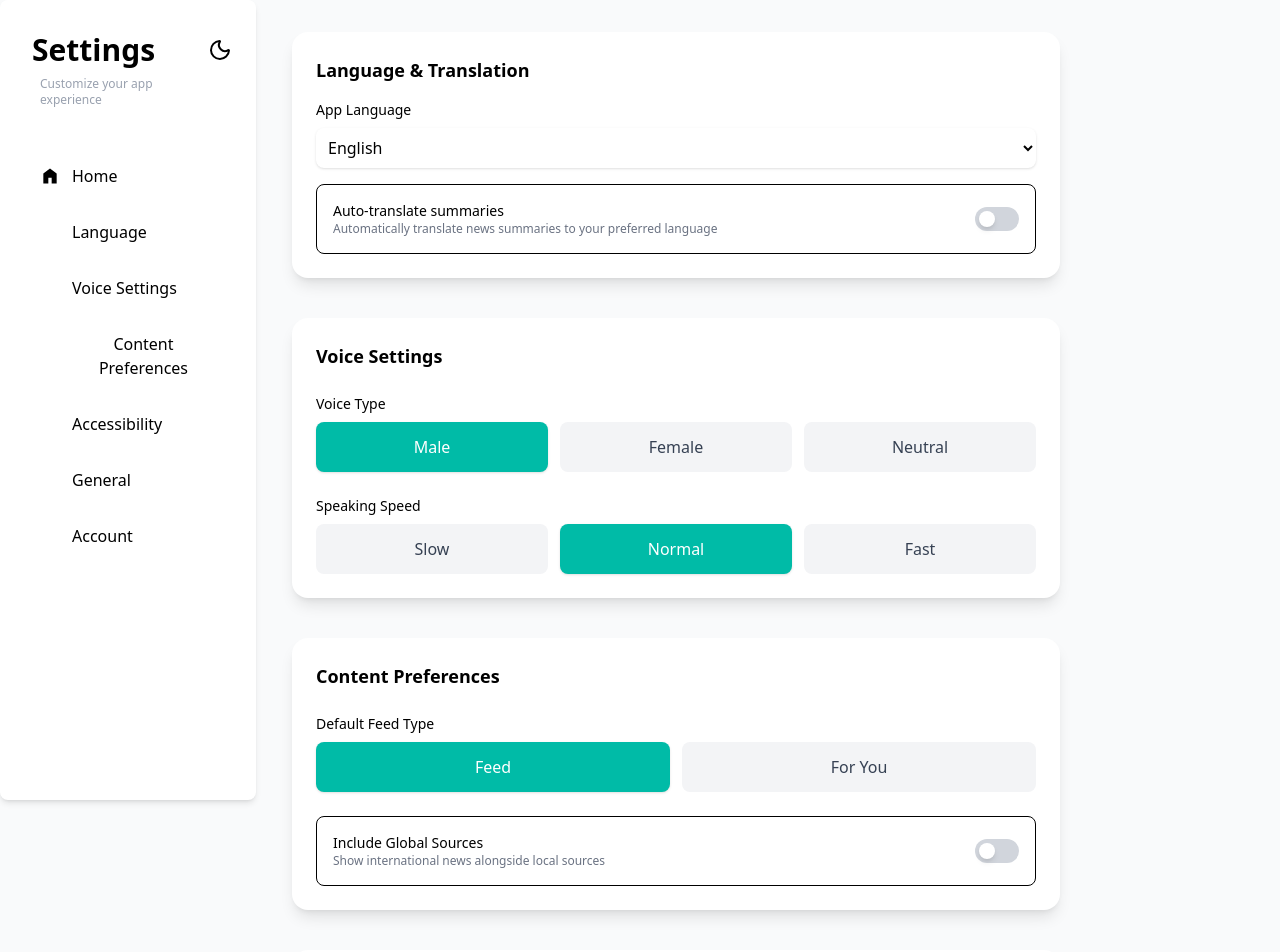
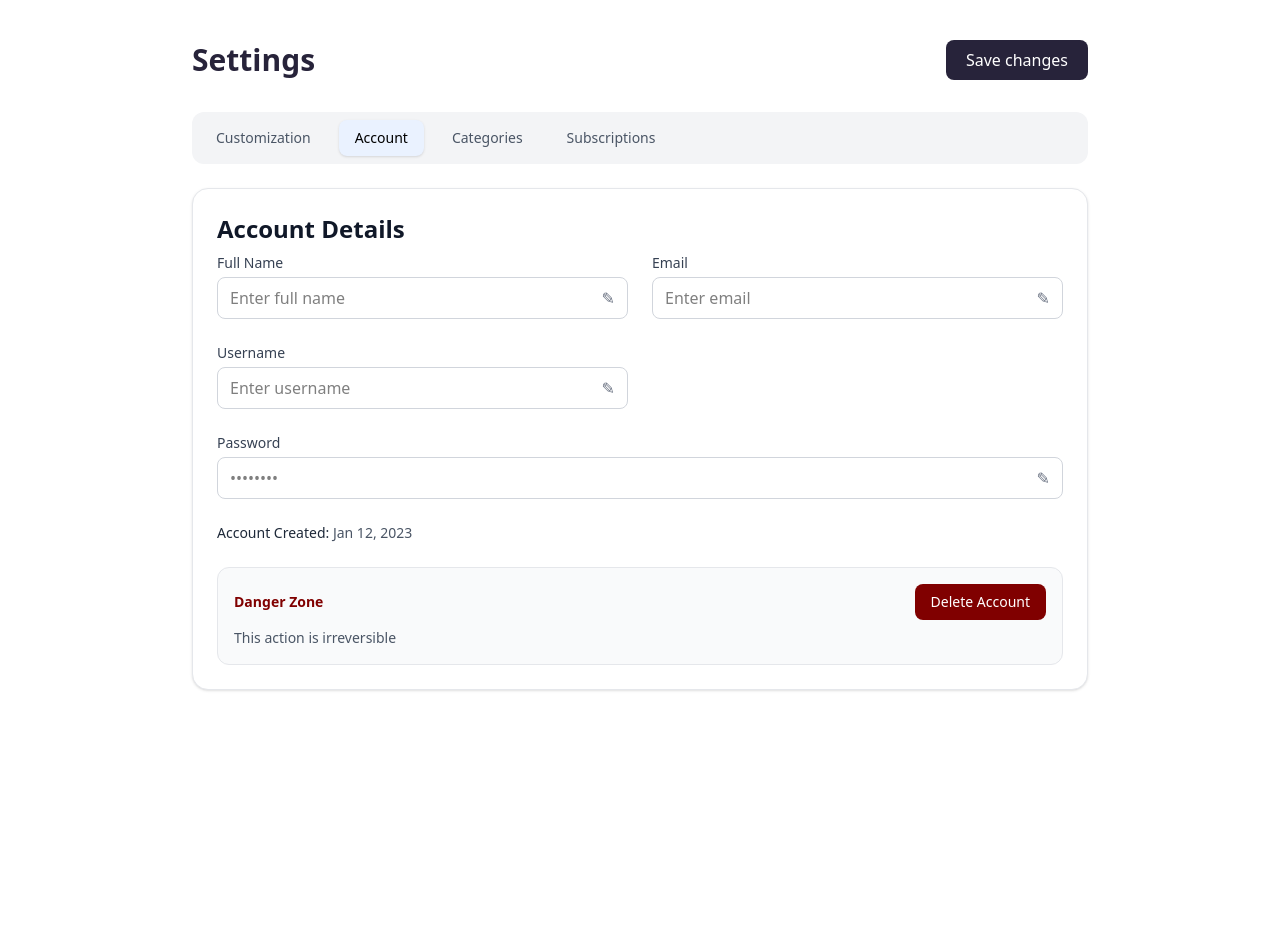
Before and after one commit to nathnaeltamirat/news-brief-frontend, a Next.js app in the folder news_brief/: page /setting in a window 1280 px wide. Shown: the top 952 px of the page. After the commit the page ends 800 px from the top, so only its background shows below. Built offline with nearby package versions, Linux system fonts and the light colour scheme.

Commit message:
made fixes to the setting

```diff
--- a/news_brief/src/app/setting/page.tsx
+++ b/news_brief/src/app/setting/page.tsx
@@ -1,285 +1,328 @@
 "use client";
-import React, { useContext, useState } from "react";
-import Navbar from "../../components/siderbar/setting";
-import { useRouter } from "next/navigation";
-import { ThemeContext } from "../contexts/ThemeContext";
+import React, { useState } from "react";
+import { Newspaper, Podcast, Rss } from "lucide-react";
 
-export default function Settings() {
-  const [voiceType, setVoiceType] = useState("Male");
-  const [speed, setSpeed] = useState("Normal");
-  const [feedType, setFeedType] = useState("Feed");
-  const [autoTranslate, setAutoTranslate] = useState(false);
-  const [globalSources, setGlobalSources] = useState(false);
-  const [textSize, setTextSize] = useState("Medium");
-  const [highContrast, setHighContrast] = useState(false);
-  const [offlineMode, setOfflineMode] = useState(false);
+type TabId = "customization" | "account" | "categories" | "subscriptions";
 
-  const [user, setUser] = useState<{ name: string } | null>({ name: "Meki" });
-  const context = useContext(ThemeContext);
-  if (!context)
-    throw new Error("ToggleButton must be used inside ThemeProvider");
-  const { theme } = context;
-  const router = useRouter();
+const SettingsPage = () => {
+  const [activeTab, setActiveTab] = useState<TabId>("account");
 
-  const handleLogout = () => {
-    setUser(null);
-    router.push("/");
+  const [tags, setTags] = useState(["Technology", "Climate", "AI"]);
+  const [newTag, setNewTag] = useState("");
+
+  const [subscriptions, setSubscriptions] = useState([
+    {
+      id: 1,
+      name: "The Daily Journal",
+      icon: <Newspaper className="w-5 h-5" />,
+    },
+    { id: 2, name: "Tech Brief Weekly", icon: <Podcast className="w-5 h-5" /> },
+    { id: 3, name: "Global News RSS", icon: <Rss className="w-5 h-5" /> },
+  ]);
+  const [newSubscription, setNewSubscription] = useState("");
+
+  const [fullName, setFullName] = useState("");
+  const [email, setEmail] = useState("");
+  const [password, setPassword] = useState("");
+
+  const tabs: { id: TabId; label: string }[] = [
+    { id: "customization", label: "Customization" },
+    { id: "account", label: "Account" },
+    { id: "categories", label: "Categories" },
+    { id: "subscriptions", label: "Subscriptions" },
+  ];
+
+  const addTag = () => {
+    if (newTag.trim() !== "" && !tags.includes(newTag)) {
+      setTags([...tags, newTag]);
+      setNewTag("");
+    }
   };
 
-  // Toggle button helpers
-  const toggleButtonClasses = (isOn: boolean) =>
-    `relative inline-flex h-6 w-11 items-center rounded-full transition-colors duration-300 ${
-      isOn
-        ? theme === "light"
-          ? "bg-teal-500"
-          : "bg-sky-400"
-        : theme === "light"
-        ? "bg-gray-300"
-        : "bg-gray-700"
-    }`;
+  const removeTag = (tag: string) => setTags(tags.filter((t) => t !== tag));
 
-  const toggleKnobClasses = (isOn: boolean) =>
-    `inline-block h-4 w-4 transform rounded-full bg-white shadow-md transition-transform duration-300 ${
-      isOn ? "translate-x-6" : "translate-x-1"
-    }`;
+  const addSubscription = () => {
+    if (newSubscription.trim() !== "") {
+      setSubscriptions([
+        ...subscriptions,
+        {
+          id: Date.now(),
+          name: newSubscription,
+          icon: <Newspaper className="w-5 h-5" />,
+        },
+      ]);
+      setNewSubscription("");
+    }
+  };
 
-  // Selection buttons
-  const selectionButtonClasses = (selected: boolean) =>
-    selected
-      ? theme === "light"
-        ? "bg-teal-500 text-white shadow hover:shadow-md border-transparent"
-        : "bg-sky-400 text-white shadow hover:shadow-md border-transparent"
-      : theme === "light"
-      ? "bg-gray-100 text-gray-700 border-transparent hover:bg-gray-200 hover:shadow-sm"
-      : "bg-gray-700 text-white border-transparent hover:bg-gray-600 hover:shadow-sm";
+  const removeSubscription = (id: number) =>
+    setSubscriptions(subscriptions.filter((s) => s.id !== id));
 
   return (
-    <div
-      className={`flex transition-colors ${
-        theme === "light" ? "bg-gray-50 text-black" : "bg-gray-900 text-white"
+    <div className="flex flex-col md:flex-row min-h-screen bg-white">
+      <div className="flex-1 pt-6 md:pt-10 px-4 sm:px-6 lg:px-8 flex justify-center">
+        <div className="w-full max-w-4xl">
+          {/* Header */}
+          <div className="flex flex-col md:flex-row justify-between items-start md:items-center mb-6 md:mb-8 gap-4 md:gap-0">
+            <div>
+              <h1 className="text-2xl sm:text-3xl font-semibold text-[#27233A]">
+                Settings
+              </h1>
+            </div>
+            <button className="bg-[#27233A] text-white px-5 py-2 rounded-lg transition-colors duration-200 w-full md:w-auto hover:bg-[#2F2C44]">
+              Save changes
+            </button>
+          </div>
+
+          {/* Tabs */}
+          <div className="flex overflow-x-auto space-x-3 mb-6 bg-gray-100 p-2 rounded-xl">
+            {tabs.map((tab) => (
+              <button
+                key={tab.id}
+                onClick={() => setActiveTab(tab.id)}
+                className={`px-4 py-2 text-sm font-medium rounded-lg transition flex-shrink-0 ${
+                  activeTab === tab.id
+                    ? "bg-[#EAF2FF] text-black shadow-sm hover:bg-[#EAF2FF] hover:text-black"
+                    : "text-gray-600 hover:text-black"
                 }`}
               >
-      <Navbar />
+                {tab.label}
+              </button>
+            ))}
+          </div>
 
-      <main
-        className={`lg:ml-65 w-full p-4 lg:p-8 space-y-10 scroll-smooth min-h-screen lg:mt-0 mt-20 transition-colors ${
-          theme === "light" ? "bg-gray-50 text-black" : "bg-gray-800 text-white"
-        }`}
-      >
-        {/* Language & Translation */}
-        <section
-          id="language"
-          className={`p-6 rounded-2xl max-w-3xl space-y-4 transition-colors ${
-            theme === "light"
-              ? "bg-white text-black shadow-lg"
-              : "bg-gray-900 text-white shadow-[0_10px_25px_rgba(0,0,0,0.5)]"
-          }`}
-        >
-          <h2 className="text-lg font-semibold">Language & Translation</h2>
+          {/* Customization Tab */}
+          {activeTab === "customization" && (
+            <div className="space-y-6">
+              <section className="border border-gray-200 bg-white rounded-2xl p-4 sm:p-6 shadow-sm space-y-4 sm:space-y-6">
+                <h2 className="text-lg font-medium text-[#27233A]">
+                  Customization
+                </h2>
                 <div>
-            <label className="block text-sm font-medium">App Language</label>
-            <select className="mt-2 p-2 block w-full rounded-lg border-gray-300 shadow-sm focus:border-teal-500 focus:ring-teal-500">
-              <option>English</option>
-              <option>Amharic</option>
+                  <label className="block text-sm font-medium text-gray-700 mb-1">
+                    Theme
+                  </label>
+                  <select className="w-full border border-gray-300 rounded-lg px-3 py-2  focus:outline-none focus:ring-2 focus:ring-[#EAF2FF]">
+                    <option value="system">System Default</option>
+                    <option value="light">Light</option>
+                    <option value="dark">Dark</option>
                   </select>
                 </div>
-          <div className="flex items-center justify-between p-4 border rounded-lg">
+                <div className="flex items-center justify-between">
+                  <span className="text-sm text-gray-700">Show Avatars</span>
+                  <input
+                    type="checkbox"
+                    className="form-checkbox h-5 w-5 text-black rounded"
+                  />
+                </div>
+              </section>
+            </div>
+          )}
+
+          {/* Account Tab */}
+          {activeTab === "account" && (
+            <div className="space-y-6">
+              <section className="border border-gray-200 bg-white rounded-2xl p-4 sm:p-6 shadow-sm space-y-4 sm:space-y-6">
+                <h2 className="text-xl sm:text-2xl font-semibold text-gray-900 mb-2">
+                  Account Details
+                </h2>
+                <div className="grid grid-cols-1 sm:grid-cols-2 gap-4 sm:gap-6">
                   <div>
-              <p className="text-sm font-medium">Auto-translate summaries</p>
-              <p className="text-xs text-gray-500">
-                Automatically translate news summaries to your preferred language
+                    <label className="block text-sm font-medium text-gray-700 mb-1">
+                      Full Name
+                    </label>
+                    <div className="flex items-center border border-gray-300 rounded-lg px-3 py-2">
+                      <input
+                        type="text"
+                        value={fullName}
+                        onChange={(e) => setFullName(e.target.value)}
+                        placeholder="Enter full name"
+                        className="w-full focus:outline-none focus:ring-2 focus:ring-[#EAF2FF]"
+                      />
+                      <span className="ml-2 text-gray-500 cursor-pointer">
+                        ✎
+                      </span>
+                    </div>
+                  </div>
+                  <div>
+                    <label className="block text-sm font-medium text-gray-700 mb-1">
+                      Email
+                    </label>
+                    <div className="flex items-center border border-gray-300 rounded-lg px-3 py-2">
+                      <input
+                        type="email"
+                        value={email}
+                        onChange={(e) => setEmail(e.target.value)}
+                        placeholder="Enter email"
+                        className="w-full focus:outline-none focus:ring-2 focus:ring-[#EAF2FF]"
+                      />
+                      <span className="ml-2 text-gray-500 cursor-pointer">
+                        ✎
+                      </span>
+                    </div>
+                  </div>
+                  <div>
+                    <label className="block text-sm font-medium text-gray-700 mb-1">
+                      Username
+                    </label>
+                    <div className="flex items-center border border-gray-300 rounded-lg px-3 py-2">
+                      <input
+                        type="text"
+                        placeholder="Enter username"
+                        className="w-full focus:outline-none focus:ring-2 focus:ring-[#EAF2FF]"
+                      />
+                      <span className="ml-2 text-gray-500 cursor-pointer">
+                        ✎
+                      </span>
+                    </div>
+                  </div>
+                  <div className="sm:col-span-2">
+                    <label className="block text-sm font-medium text-gray-700 mb-1">
+                      Password
+                    </label>
+                    <div className="flex items-center border border-gray-300 rounded-lg px-3 py-2">
+                      <input
+                        type="password"
+                        value={password}
+                        onChange={(e) => setPassword(e.target.value)}
+                        placeholder="••••••••"
+                        className="w-full focus:outline-none focus:ring-2 focus:ring-[#EAF2FF]"
+                      />
+                      <span className="ml-2 text-gray-500 cursor-pointer">
+                        ✎
+                      </span>
+                    </div>
+                  </div>
+                </div>
+
+                <div className="text-sm text-gray-600">
+                  <span className="font-medium text-gray-800">
+                    Account Created:
+                  </span>{" "}
+                  Jan 12, 2023
+                </div>
+
+                <div className="border border-gray-200 bg-gray-50 rounded-xl p-4">
+                  <div className="flex items-center justify-between mb-2">
+                    <h3 className="text-sm font-semibold text-[#800000]">
+                      Danger Zone
+                    </h3>
+                    <button className="bg-[#800000] text-white px-4 py-2 rounded-lg transition text-sm">
+                      Delete Account
+                    </button>
+                  </div>
+                  <p className="text-sm text-gray-600">
+                    This action is irreversible
                   </p>
                 </div>
+              </section>
+            </div>
+          )}
+
+          {/* Categories Tab */}
+          {activeTab === "categories" && (
+            <div className="space-y-6">
+              <section className="border border-gray-200 bg-white rounded-2xl p-4 sm:p-6 shadow-sm">
+                <h2 className="text-lg font-medium text-gray-900 mb-4">
+                  Favorited Tags
+                </h2>
+                <div className="flex flex-wrap gap-2">
+                  {tags.map((tag) => (
+                    <span
+                      key={tag}
+                      className="flex items-center gap-2 bg-gray-100 text-gray-800 px-3 py-1.5 rounded-full text-sm font-medium"
+                    >
+                      {tag}
                       <button
-              onClick={() => setAutoTranslate(!autoTranslate)}
-              className={toggleButtonClasses(autoTranslate)}
+                        onClick={() => removeTag(tag)}
+                        className="text-gray-500 hover:text-gray-800"
                       >
-              <span className={toggleKnobClasses(autoTranslate)} />
+                        ✕
+                      </button>
+                    </span>
+                  ))}
+                </div>
+              </section>
+
+              <section className="border border-gray-200 bg-white rounded-2xl p-4 sm:p-6 shadow-sm">
+                <h3 className="text-md font-medium text-gray-900 mb-3">
+                  Add New Tags
+                </h3>
+                <div className="flex flex-col sm:flex-row items-start sm:items-center gap-3">
+                  <input
+                    type="text"
+                    value={newTag}
+                    onChange={(e) => setNewTag(e.target.value)}
+                    placeholder="Search tags"
+                    className="flex-1 border border-gray-300 rounded-lg px-3 py-2 w-full focus:outline-none focus:ring-2 focus:ring-[#EAF2FF]"
+                  />
+                  <button
+                    onClick={addTag}
+                    className="bg-[#0B66FF] text-white px-4 py-2 rounded-lg hover:bg-[#EAF2FF] hover:text-black transition w-full sm:w-auto"
+                  >
+                    + Add
                   </button>
                 </div>
               </section>
+            </div>
+          )}
 
-        {/* Voice Settings */}
-        <section
-          id="voice"
-          className={`p-6 rounded-2xl max-w-3xl space-y-6 transition-colors ${
-            theme === "light"
-              ? "bg-white text-black shadow-lg"
-              : "bg-gray-900 text-white shadow-[0_10px_25px_rgba(0,0,0,0.5)]"
-          }`}
+          {/* Subscriptions Tab */}
+          {activeTab === "subscriptions" && (
+            <div className="space-y-6">
+              <section className="border border-gray-200 bg-white rounded-2xl p-4 sm:p-6 shadow-sm">
+                <h2 className="text-lg font-medium text-gray-900 mb-4">
+                  Your Subscriptions
+                </h2>
+                <div className="space-y-3">
+                  {subscriptions.map((sub) => (
+                    <div
+                      key={sub.id}
+                      className="flex flex-col sm:flex-row sm:justify-between items-start sm:items-center border border-gray-200 rounded-xl px-4 py-3 gap-2 sm:gap-0"
                     >
-          <h2 className="text-lg font-semibold">Voice Settings</h2>
-          <div>
-            <p className="text-sm font-medium mb-2">Voice Type</p>
-            <div className="grid grid-cols-3 gap-3">
-              {["Male", "Female", "Neutral"].map((t) => (
+                      <div className="flex items-center gap-3">
+                        {sub.icon}
+                        <span className="text-gray-800 font-medium">
+                          {sub.name}
+                        </span>
+                      </div>
                       <button
-                  key={t}
-                  onClick={() => setVoiceType(t)}
-                  className={`w-full py-3 rounded-lg border transition ${selectionButtonClasses(
-                    voiceType === t
-                  )}`}
+                        onClick={() => removeSubscription(sub.id)}
+                        className="text-sm border border-gray-300 rounded-lg px-3 py-1.5 hover:bg-[#EAF2FF] w-full sm:w-auto"
                       >
-                  {t}
+                        – Remove
                       </button>
+                    </div>
                   ))}
-            </div>
-          </div>
-          <div>
-            <p className="text-sm font-medium mb-2">Speaking Speed</p>
-            <div className="grid grid-cols-3 gap-3">
-              {["Slow", "Normal", "Fast"].map((s) => (
-                <button
-                  key={s}
-                  onClick={() => setSpeed(s)}
-                  className={`w-full py-3 rounded-lg border transition ${selectionButtonClasses(
-                    speed === s
-                  )}`}
-                >
-                  {s}
-                </button>
-              ))}
-            </div>
                 </div>
               </section>
 
-        {/* Content Preferences */}
-        <section
-          id="content"
-          className={`p-6 rounded-2xl max-w-3xl space-y-6 transition-colors ${
-            theme === "light"
-              ? "bg-white text-black shadow-lg"
-              : "bg-gray-900 text-white shadow-[0_10px_25px_rgba(0,0,0,0.5)]"
-          }`}
+              <section className="border border-gray-200 bg-white rounded-2xl p-4 sm:p-6 shadow-sm">
+                <h3 className="text-md font-medium text-gray-900 mb-3">
+                  Search New News Media
+                </h3>
+                <div className="flex flex-col sm:flex-row items-start sm:items-center gap-3">
+                  <input
+                    type="text"
+                    value={newSubscription}
+                    onChange={(e) => setNewSubscription(e.target.value)}
+                    placeholder="Search publications, podcasts, RSS"
+                    className="flex-1 border border-gray-300 rounded-lg px-3 py-2 w-full focus:outline-none focus:ring-2 focus:ring-[#EAF2FF]"
+                  />
+                  <button
+                    onClick={addSubscription}
+                    className="bg-[#0B66FF] text-white px-4 py-2 rounded-lg hover:bg-[#EAF2FF] hover:text-black transition w-full sm:w-auto"
                   >
-          <h2 className="text-lg font-semibold">Content Preferences</h2>
-          <div>
-            <p className="text-sm font-medium mb-2">Default Feed Type</p>
-            <div className="grid grid-cols-2 gap-3">
-              {["Feed", "For You"].map((f) => (
-                <button
-                  key={f}
-                  onClick={() => setFeedType(f)}
-                  className={`w-full py-3 rounded-lg border transition ${selectionButtonClasses(
-                    feedType === f
-                  )}`}
-                >
-                  {f}
-                </button>
-              ))}
-            </div>
-          </div>
-          <div className="flex items-center justify-between p-4 border rounded-lg">
-            <div>
-              <p className="text-sm font-medium">Include Global Sources</p>
-              <p className="text-xs text-gray-500">
-                Show international news alongside local sources
-              </p>
-            </div>
-            <button
-              onClick={() => setGlobalSources(!globalSources)}
-              className={toggleButtonClasses(globalSources)}
-            >
-              <span className={toggleKnobClasses(globalSources)} />
+                    + Add
                   </button>
                 </div>
               </section>
-
-        {/* Accessibility */}
-        <section
-          id="accessibility"
-          className={`p-6 rounded-2xl max-w-3xl space-y-6 transition-colors ${
-            theme === "light"
-              ? "bg-white text-black shadow-lg"
-              : "bg-gray-900 text-white shadow-[0_10px_25px_rgba(0,0,0,0.5)]"
-          }`}
-        >
-          <h2 className="text-lg font-semibold">Accessibility</h2>
-          <div>
-            <p className="text-sm font-medium mb-2">Text Size</p>
-            <div className="grid grid-cols-3 gap-3">
-              {["Small", "Medium", "Large"].map((size) => (
-                <button
-                  key={size}
-                  onClick={() => setTextSize(size)}
-                  className={`w-full py-3 rounded-lg border transition ${selectionButtonClasses(
-                    textSize === size
-                  )}`}
-                >
-                  {size}
-                </button>
-              ))}
+            </div>
+          )}
         </div>
       </div>
-          <div className="flex items-center justify-between p-4 border rounded-lg">
-            <div>
-              <p className="text-sm font-medium">High contrast mode</p>
-              <p className="text-xs text-gray-500">
-                Improve text readability with higher contrast
-              </p>
-            </div>
-            <button
-              onClick={() => setHighContrast(!highContrast)}
-              className={toggleButtonClasses(highContrast)}
-            >
-              <span className={toggleKnobClasses(highContrast)} />
-            </button>
-          </div>
-        </section>
-
-        {/* General */}
-        <section
-          id="general"
-          className={`p-6 rounded-2xl max-w-3xl space-y-4 transition-colors ${
-            theme === "light"
-              ? "bg-white text-black shadow-lg"
-              : "bg-gray-900 text-white shadow-[0_10px_25px_rgba(0,0,0,0.5)]"
-          }`}
-        >
-          <h2 className="text-lg font-semibold">General</h2>
-          <div className="flex items-center justify-between p-4 border rounded-lg">
-            <div>
-              <p className="text-sm font-medium">Offline mode</p>
-              <p className="text-xs text-gray-500">
-                Download articles for offline reading
-              </p>
-            </div>
-            <button
-              onClick={() => setOfflineMode(!offlineMode)}
-              className={toggleButtonClasses(offlineMode)}
-            >
-              <span className={toggleKnobClasses(offlineMode)} />
-            </button>
-          </div>
-        </section>
-
-        {/* Account / User */}
-        <section
-          id="account"
-          className={`p-6 rounded-2xl max-w-3xl space-y-4 transition-colors ${
-            theme === "light"
-              ? "bg-white text-black shadow-lg"
-              : "bg-gray-900 text-white shadow-[0_10px_25px_rgba(0,0,0,0.5)]"
-          }`}
-        >
-          {user ? (
-            <>
-              <h2 className="text-lg font-semibold">User Full Name</h2>
-              <div className="flex justify-between items-center p-4 border rounded-lg bg-red-100">
-                <span className="text-gray-800 font-medium">{user.name}</span>
-                <button
-                  onClick={handleLogout}
-                  className="px-4 py-2 rounded-lg bg-red-500 text-white hover:bg-red-600"
-                >
-                  Logout
-                </button>
-              </div>
-            </>
-          ) : (
-            <p className="text-gray-500">No user logged in.</p>
-          )}
-        </section>
-      </main>
     </div>
   );
-}
+};
+
+export default SettingsPage;
--- a/news_brief/src/components/reusable_components/search_topbar.tsx
+++ b/news_brief/src/components/reusable_components/search_topbar.tsx
@@ -115,7 +115,6 @@ export default function TopBar() {
                     setOpen(true);
                   }}
                 />
-
               )}
             </div>
           </div>
```
Also changed, not shown: news_brief/src/components/reusable_components/DropDownBar.tsx (+20 -6 lines). Lines whose indentation alone changed are shown as unchanged.
